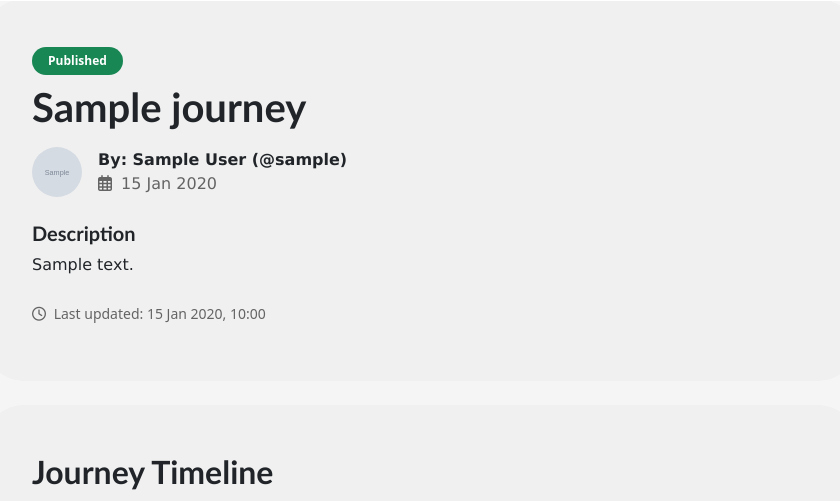
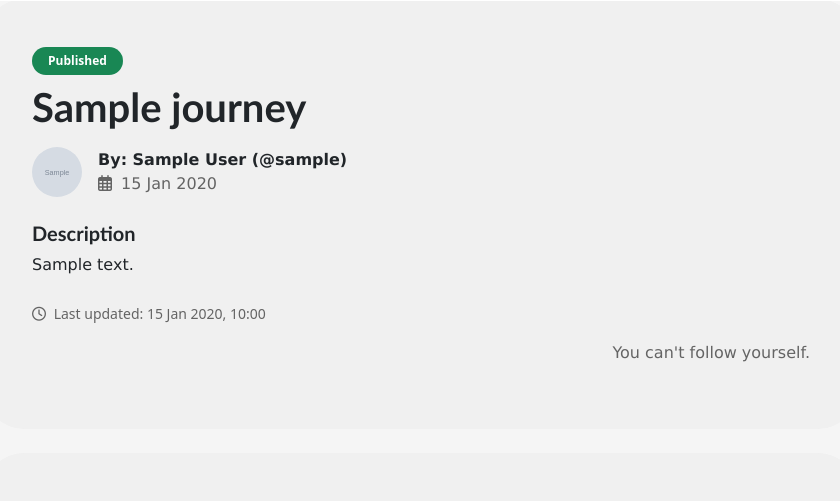
Before and after one commit to lin-du-1157599/project2, a Flask app: template app/templates/journey/view_journey.html in a window 1280 px wide. Shown: the part 169-670 px from the top of the page, without its empty margins (219-1059 px from the left). Run offline with Flask 3, Linux system fonts and the light colour scheme; the visitor is signed in with stand-in values (Sample User, id 1); the template is opened without the code that fills it: most values are stand-ins (such as "Sample title", 1, 10 or a date in 2020); grey boxes marked "Sample" are stand-in pictures.

Commit message:
feat: add user-specific message to prevent self-following on journey view

```diff
--- a/app/templates/journey/view_journey.html
+++ b/app/templates/journey/view_journey.html
@@ -77,6 +77,10 @@
                             <i class="far fa-clock me-1"></i>
                             Last updated: {{ journey.update_date.strftime('%d %b %Y, %H:%M') }}
                         </small>
+
+                        {% if journey.user_id == user_id %}
+                        <p class="pt-3 text-end">You can't follow yourself.</p>
+                        {% endif %}
 
                     <!-- Action buttons - icon only -->
                     <div class="ms-auto text-end mt-2">
```
